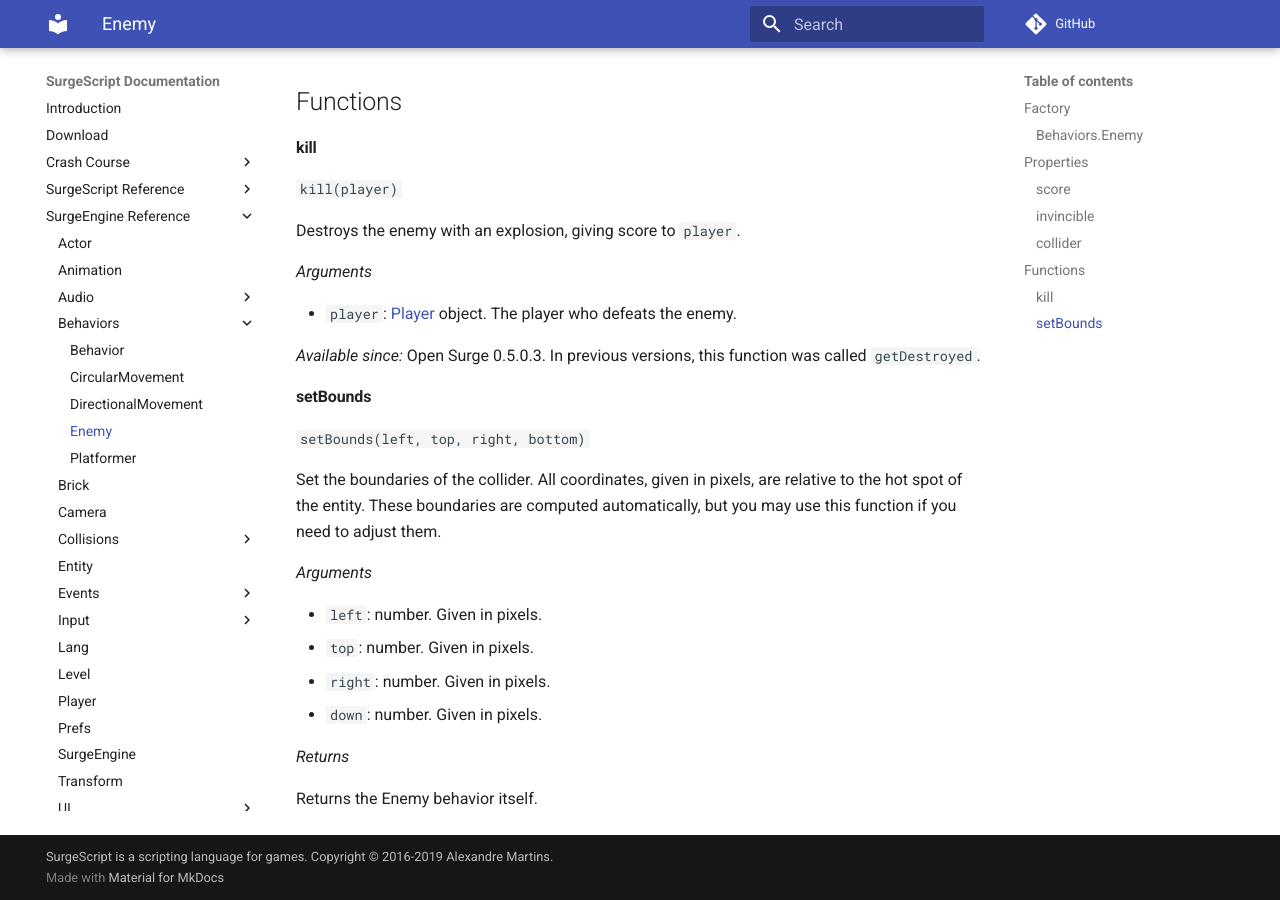
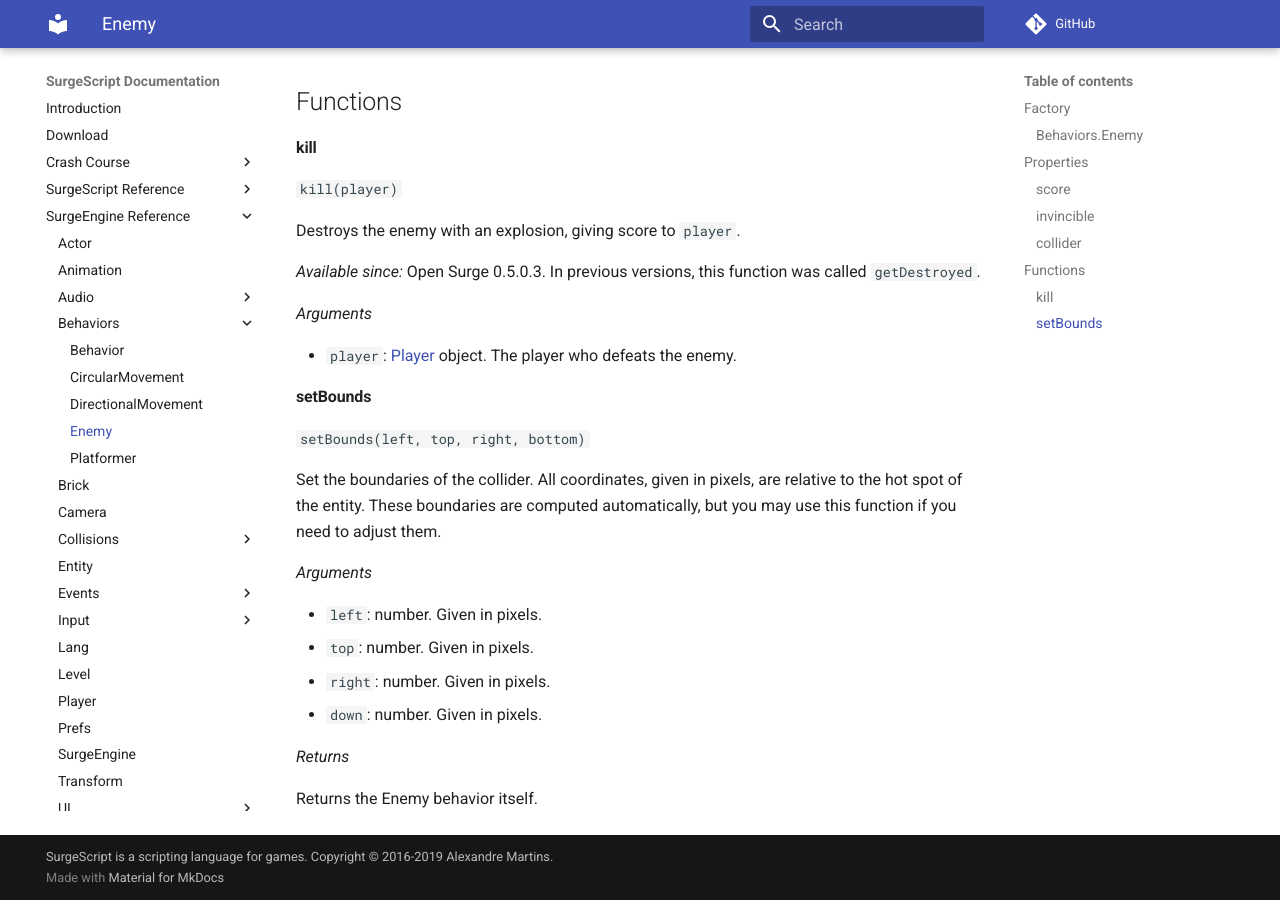
Before and after one commit to alemart/surgescript, an MkDocs documentation site: the page built from docs/engine/enemy.md, in a window 1280 px wide and 900 px high, scrolled down 1647 px. Built offline with MkDocs 1.6.1 and Material for MkDocs 9.7.7, drawn with Linux system fonts in a browser that asks for light colours; comment, search, counter and statistics services are not loaded.

Commit message:
Updated the documentation

```diff
--- a/docs/engine/enemy.md
+++ b/docs/engine/enemy.md
@@ -78,11 +78,11 @@ Functions
 
 Destroys the enemy with an explosion, giving score to `player`.
 
+*Available since:* Open Surge 0.5.0.3. In previous versions, this function was called `getDestroyed`.
+
 *Arguments*
 
 * `player`: [Player](/engine/player) object. The player who defeats the enemy.
-
-*Available since:* Open Surge 0.5.0.3. In previous versions, this function was called `getDestroyed`.
 
 #### setBounds
 
```
Also changed, not shown: docs/engine/transform.md (+2 -2 lines).
